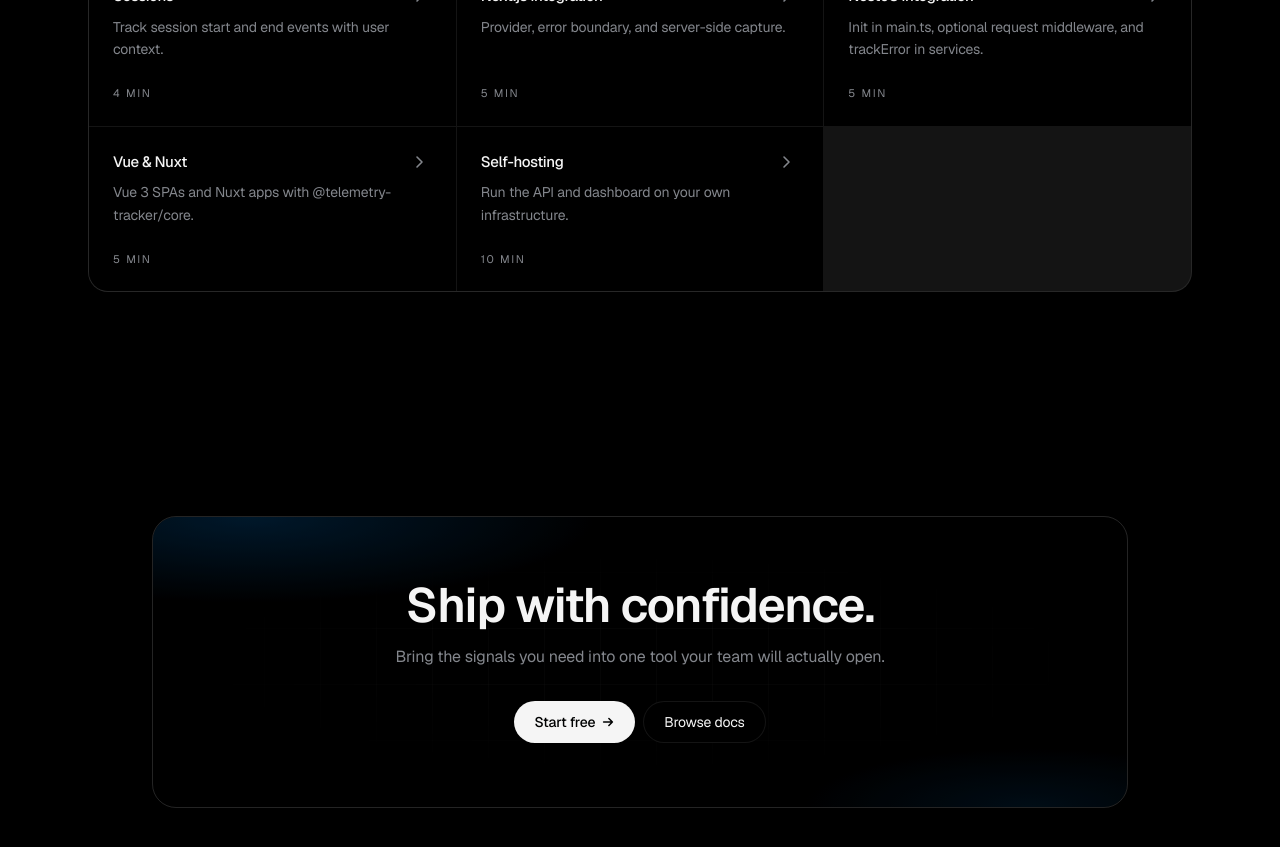
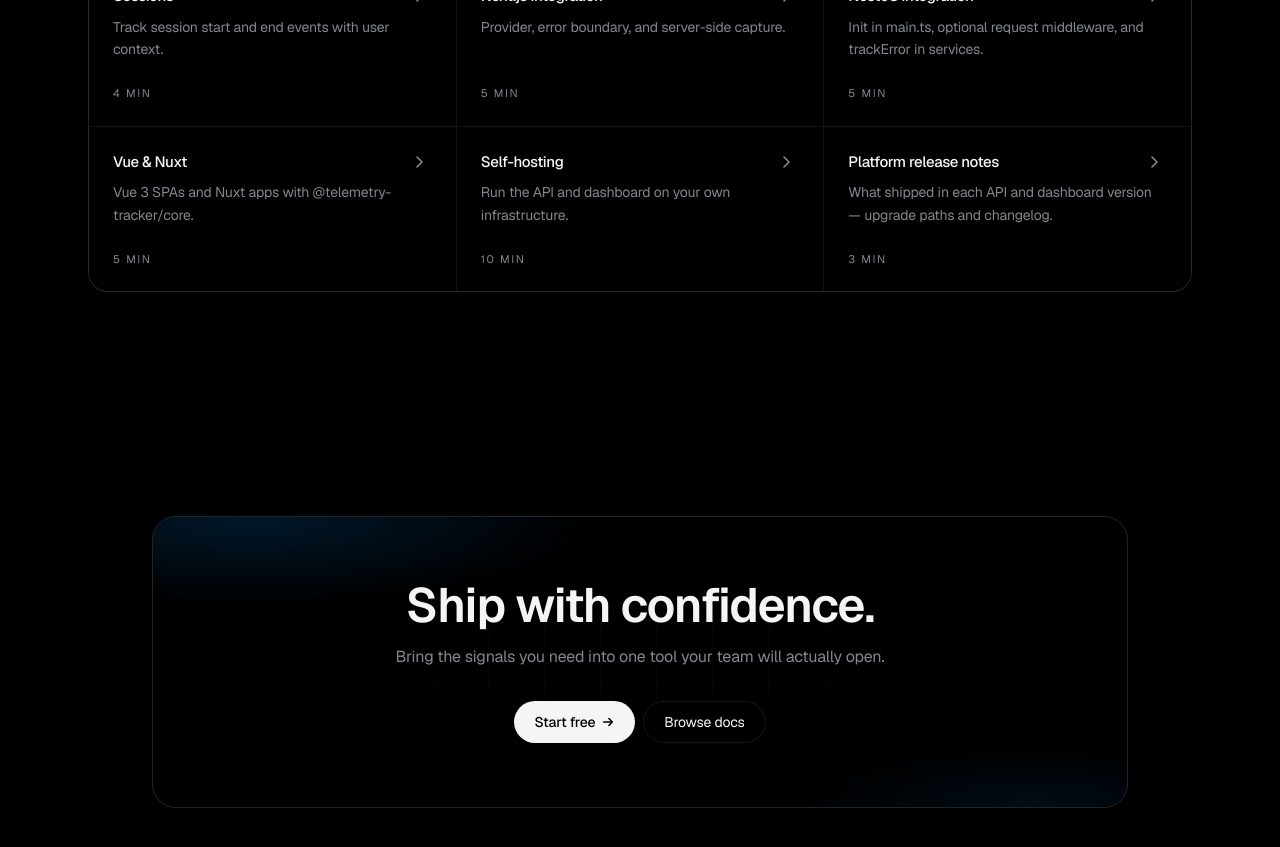
Before and after one commit to FelineFantasy/telemetry-tracker, a Next.js app in the folder apps/dashboard/: page / in a window 1280 px wide. Shown: the part 6000-6847 px from the top of the page. Built offline with nearby package versions, Linux system fonts and the light colour scheme; no server answers.

Commit message:
Marketing: add platform release notes to docs preview grid.
Co-authored-by: Cursor <cursoragent@cursor.com>

```diff
--- a/apps/dashboard/app/components/marketing/docs-preview.tsx
+++ b/apps/dashboard/app/components/marketing/docs-preview.tsx
@@ -50,6 +50,12 @@ const guides = [
     time: "10 min",
     href: "/docs#self-hosting",
   },
+  {
+    title: "Platform release notes",
+    desc: "What shipped in each API and dashboard version — upgrade paths and changelog.",
+    time: "3 min",
+    href: "/docs/releases",
+  },
 ];
 
 export function DocsPreview() {
```
Also changed, not shown: 1 other file (tests, documents, lock files or other folders).
